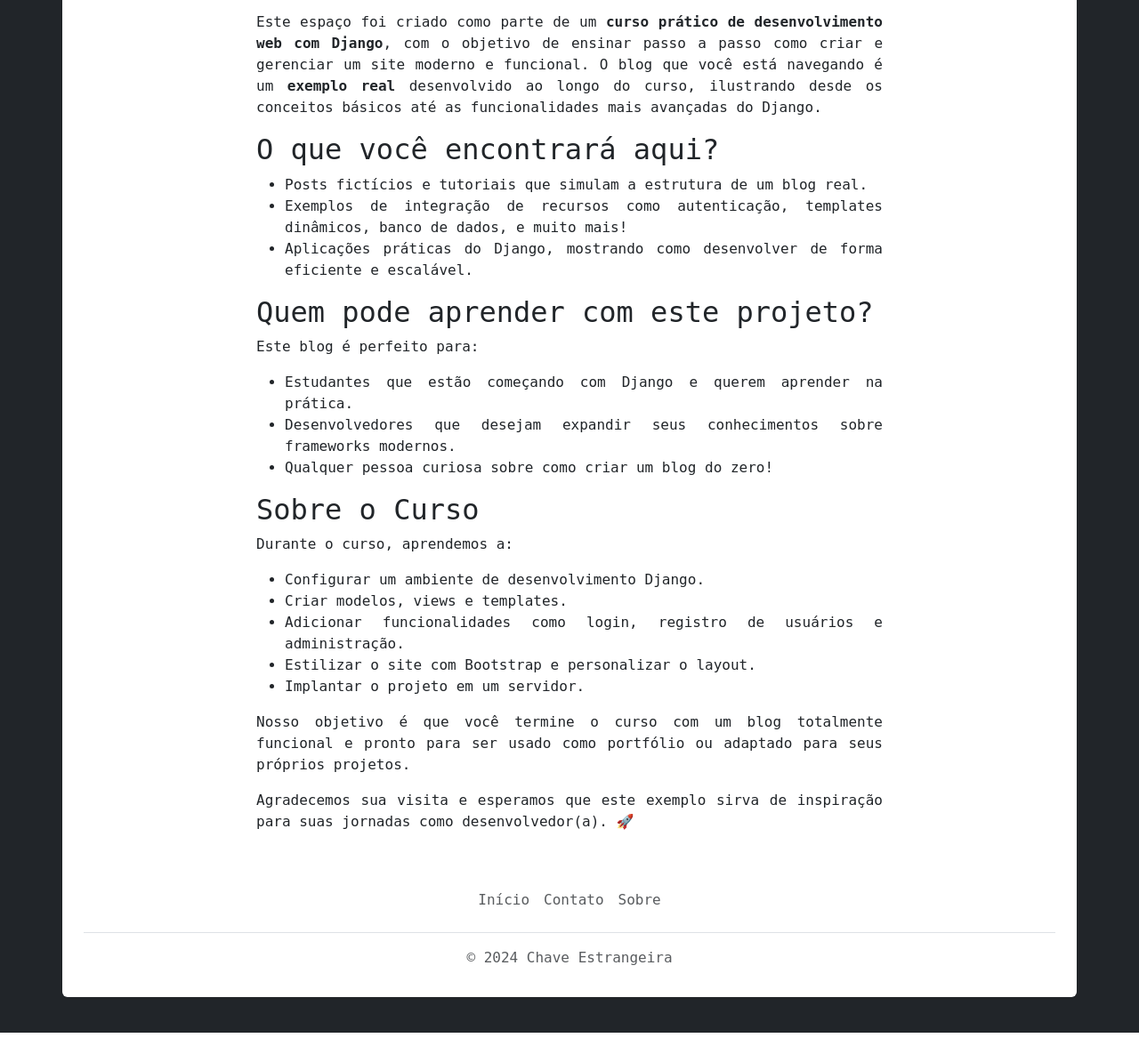
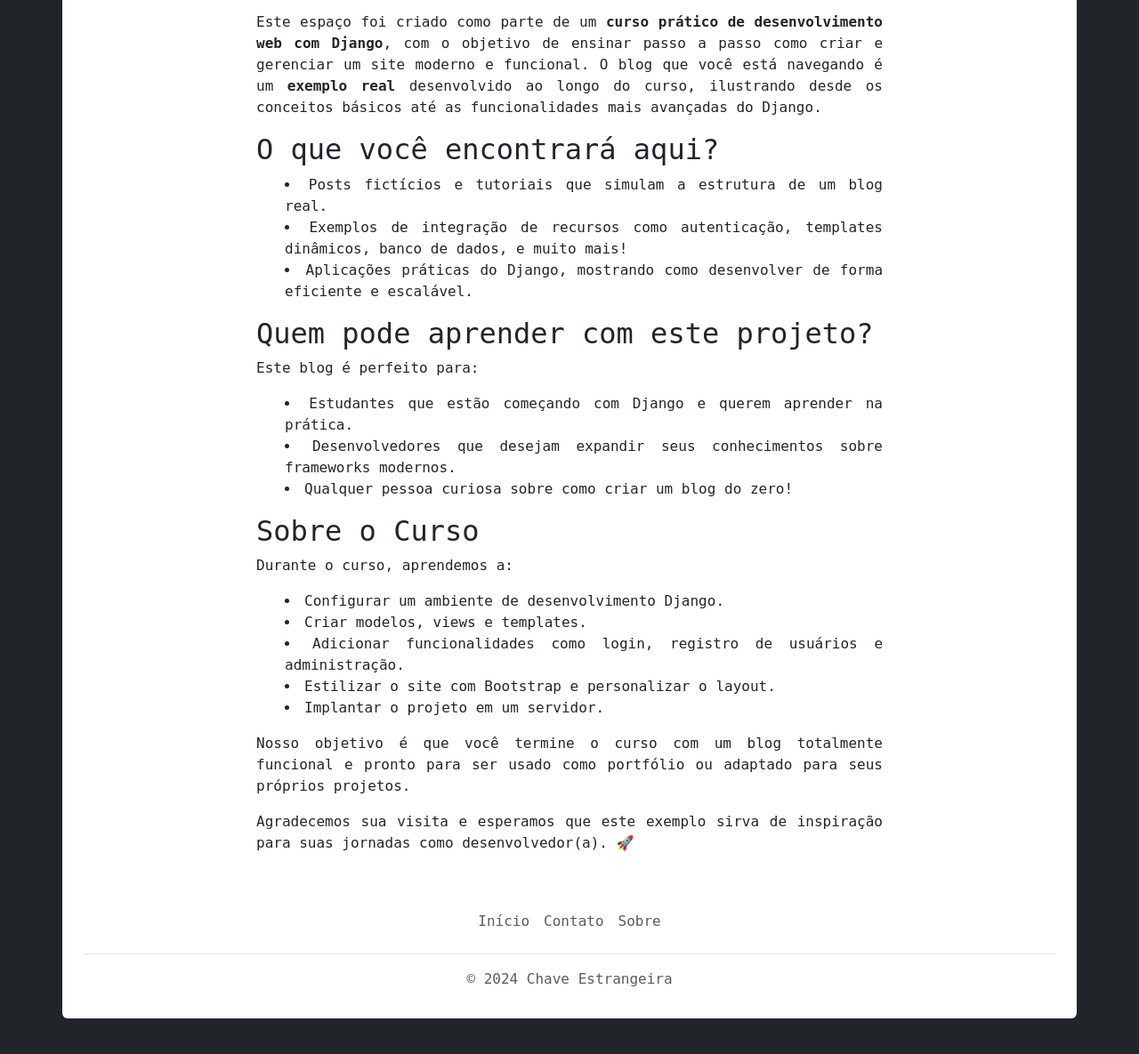
Before and after one commit to gsmaydana/chave_estrangeira, a Django app: page /sobre in a window 1280 px wide. Shown: the part 307-1492 px from the top of the page at 89% size. Before the commit the page ends 1468 px from the top, so only its background shows below. Run offline with Django 5.2, Linux system fonts and the light colour scheme; some libraries are stand-ins or nearby versions.

Commit message:
posição li

```diff
--- a/static/css/chave_estrangeira.css
+++ b/static/css/chave_estrangeira.css
@@ -20,6 +20,10 @@ strong {
 
 em, i {
   font-style: italic;
+}
+
+li {
+  list-style-position: inside;
 }
 
 #main {
```
